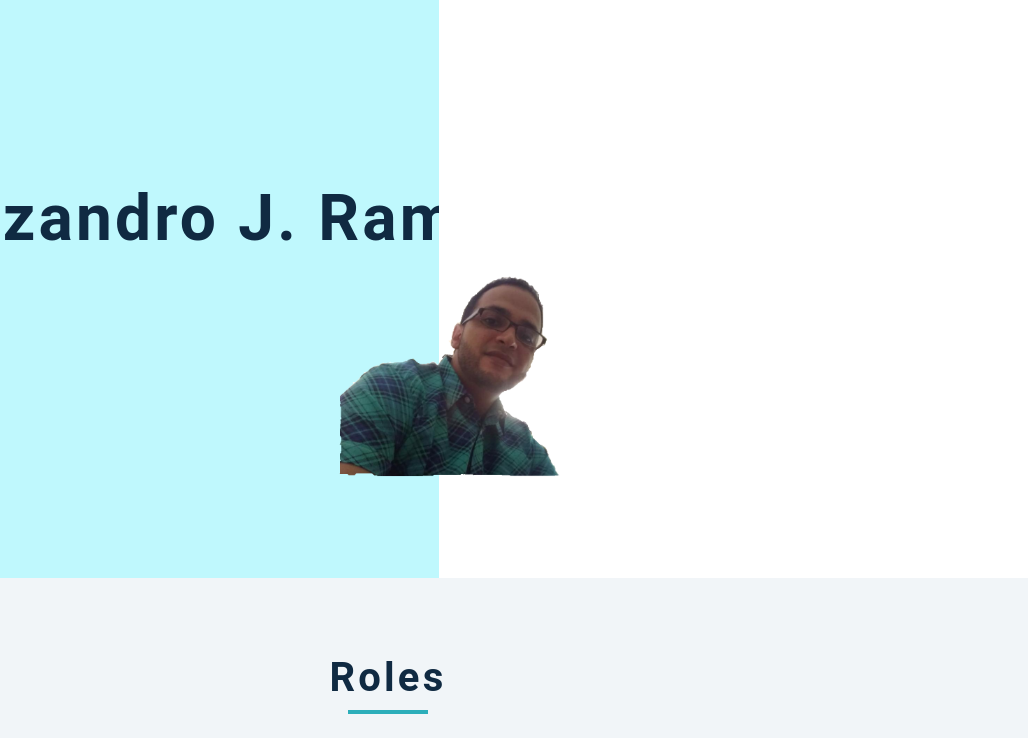
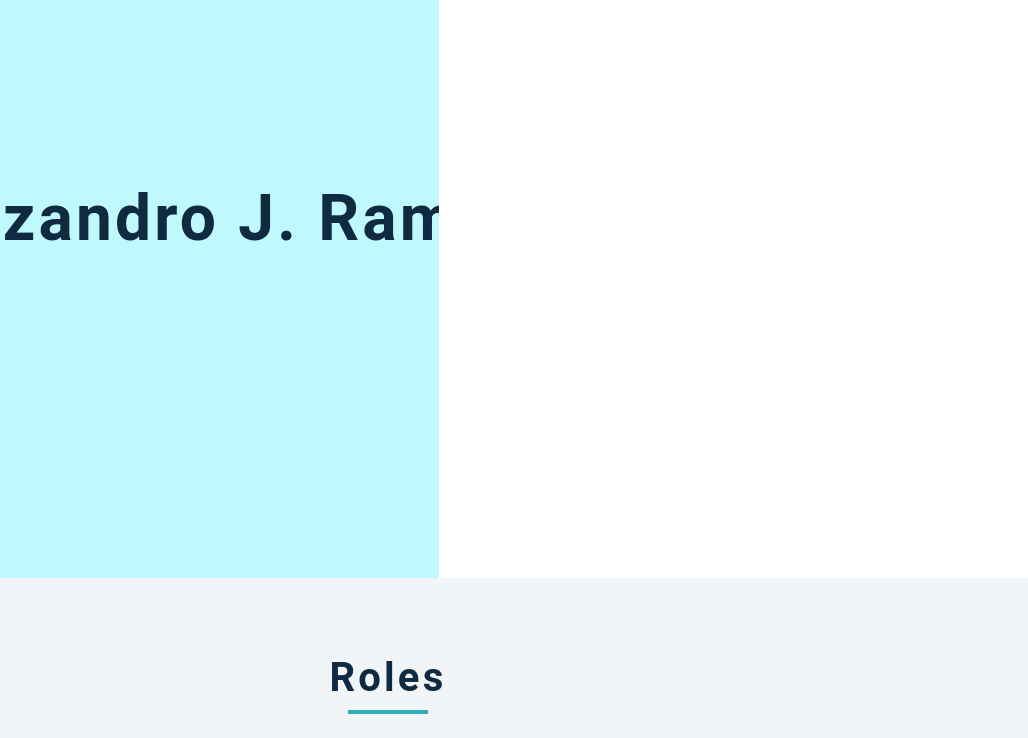
Before and after one commit to difo23/portafolio32, a Gatsby site: page / in a window 1280 px wide. Shown: the part 62-800 px from the top of the page, 252-1280 px from the left. Built offline with nearby package versions, Linux system fonts and the light colour scheme; Gatsby itself is replaced by a stand-in of ours.

Commit message:
Delete image

```diff
--- a/src/components/Hero.js
+++ b/src/components/Hero.js
@@ -31,7 +31,7 @@ const Hero = () => {
 						<SocialLinks />
 					</div>
 				</article>
-				<Image fluid={fluid} className="hero-img" />
+
 			</div>
 		</header>
 	);
```
